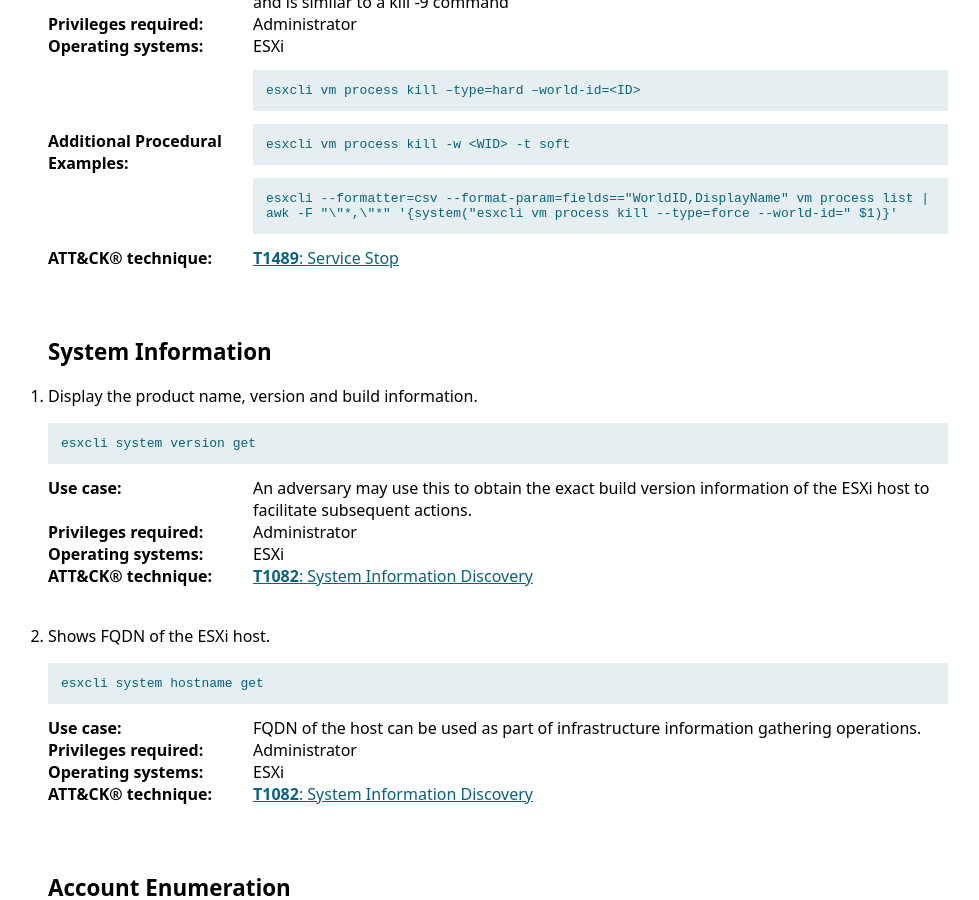
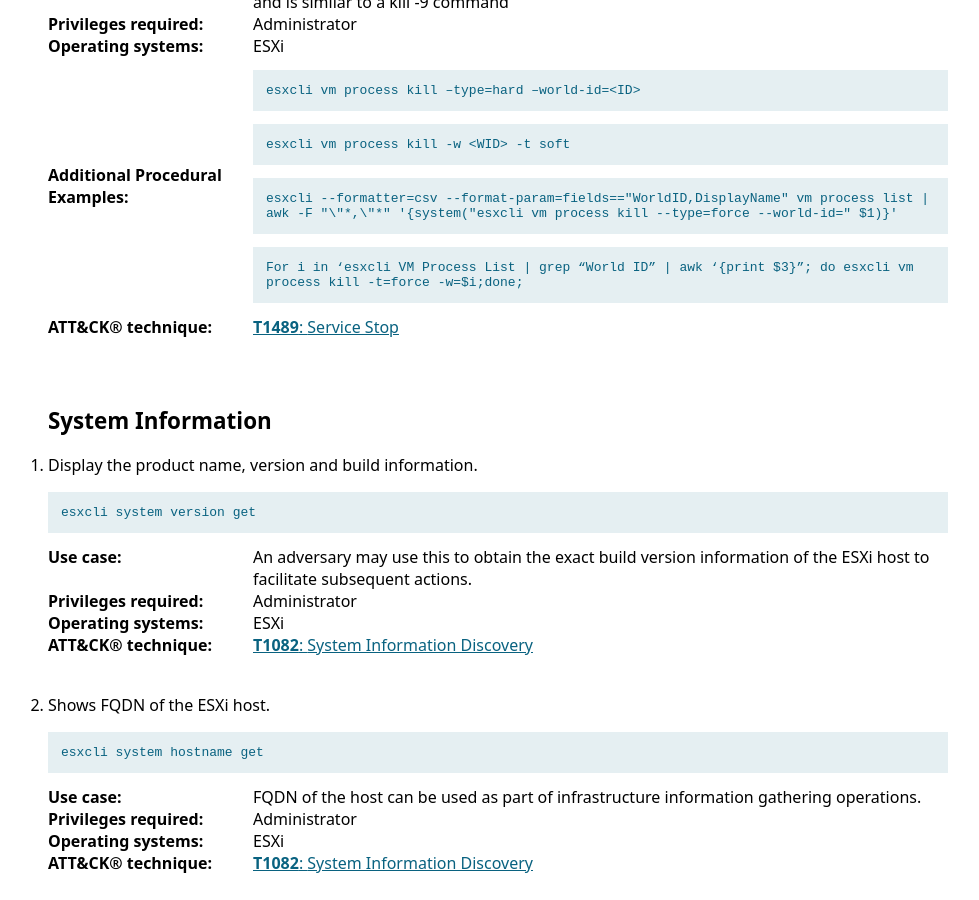
Before and after one commit to LOLESXi-Project/LOLESXi, a Jekyll site: the page built from _lolesxi/Binaries/esxcli.md, in a window 1280 px wide and 900 px high, scrolled down 2415 px. Shown: the whole window, without its empty margins (142-1121 px from the left). Built offline with Jekyll 4.4.1, drawn with Linux system fonts in a browser that asks for light colours.

Commit message:
Update esxcli.md

```diff
--- a/_lolesxi/Binaries/esxcli.md
+++ b/_lolesxi/Binaries/esxcli.md
@@ -26,6 +26,7 @@
     - esxcli vm process kill –type=hard –world-id=<ID>
     - esxcli vm process kill -w <WID> -t soft
     - esxcli --formatter=csv --format-param=fields=="WorldID,DisplayName" vm process list | awk -F "\"*,\"*" '{system("esxcli vm process kill --type=force --world-id=" $1)}'
+    - "For i in ‘esxcli VM Process List | grep “World ID” | awk ‘{print $3}”; do esxcli vm process kill -t=force -w=$i;done;"
   - Command: esxcli system version get
     Description: Display the product name, version and build information.
     Usecase: An adversary may use this to obtain the exact build version information of the ESXi host to facilitate subsequent actions.
```
